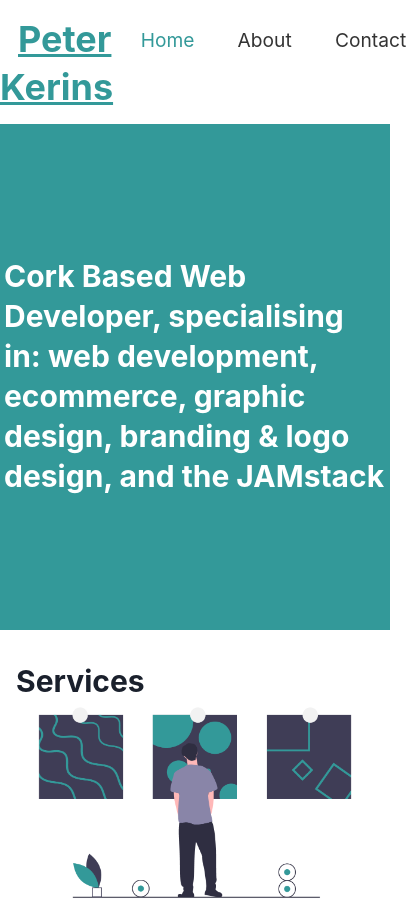
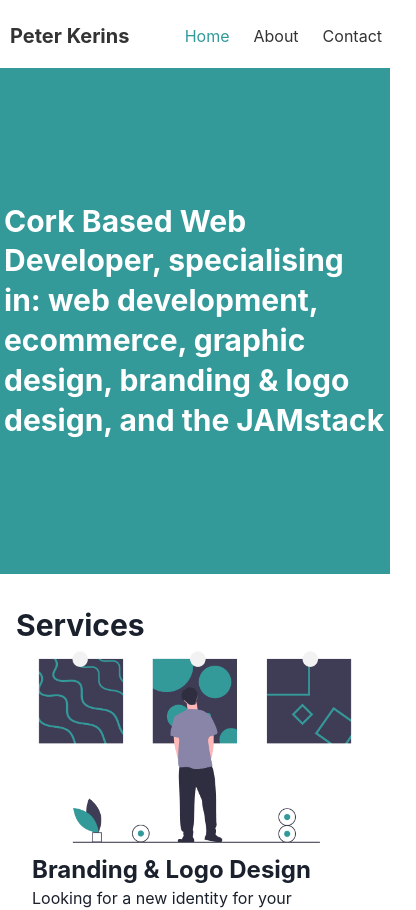
Before and after one commit to writes-of-spring/peterkerins.com, a Next.js app: page / in a window 390 px wide. Shown: the top 910 px of the page, 416 px wide, since content can reach past the window. Built offline with nearby package versions, Linux system fonts and the light colour scheme.

Commit message:
fix responsive styles of navigation

```diff
--- a/Components/Navigation.tsx
+++ b/Components/Navigation.tsx
@@ -6,14 +6,20 @@ interface Props {}
 
 const Navigation = (props: Props) => {
   return (
-    <Flex maxWidth="7xl" mx="auto" my={4} alignContent="center">
-      <Heading>
+    <Flex
+      maxWidth="7xl"
+      mx="auto"
+      my={4}
+      alignContent="center"
+      alignItems="center"
+    >
+      <Heading fontSize={{ base: "xl", md: "2xl", lg: "4xl" }}>
         <Link href="/">
           <a className="nav-link">Peter Kerins</a>
         </Link>
       </Heading>
       <Spacer />
-      <Stack direction="row" gridGap="1em">
+      <Stack direction="row">
         <ActiveLink href="/">
           <a>Home</a>
         </ActiveLink>
--- a/styles/globals.css
+++ b/styles/globals.css
@@ -16,7 +16,7 @@ a {
 }
 .nav-link {
   color: hsla(0, 0%, 0%, 0.8);
-  font-size: 1.2em;
+  font-size: 1em;
   padding: 0.5em;
   text-decoration: none;
 }
```
